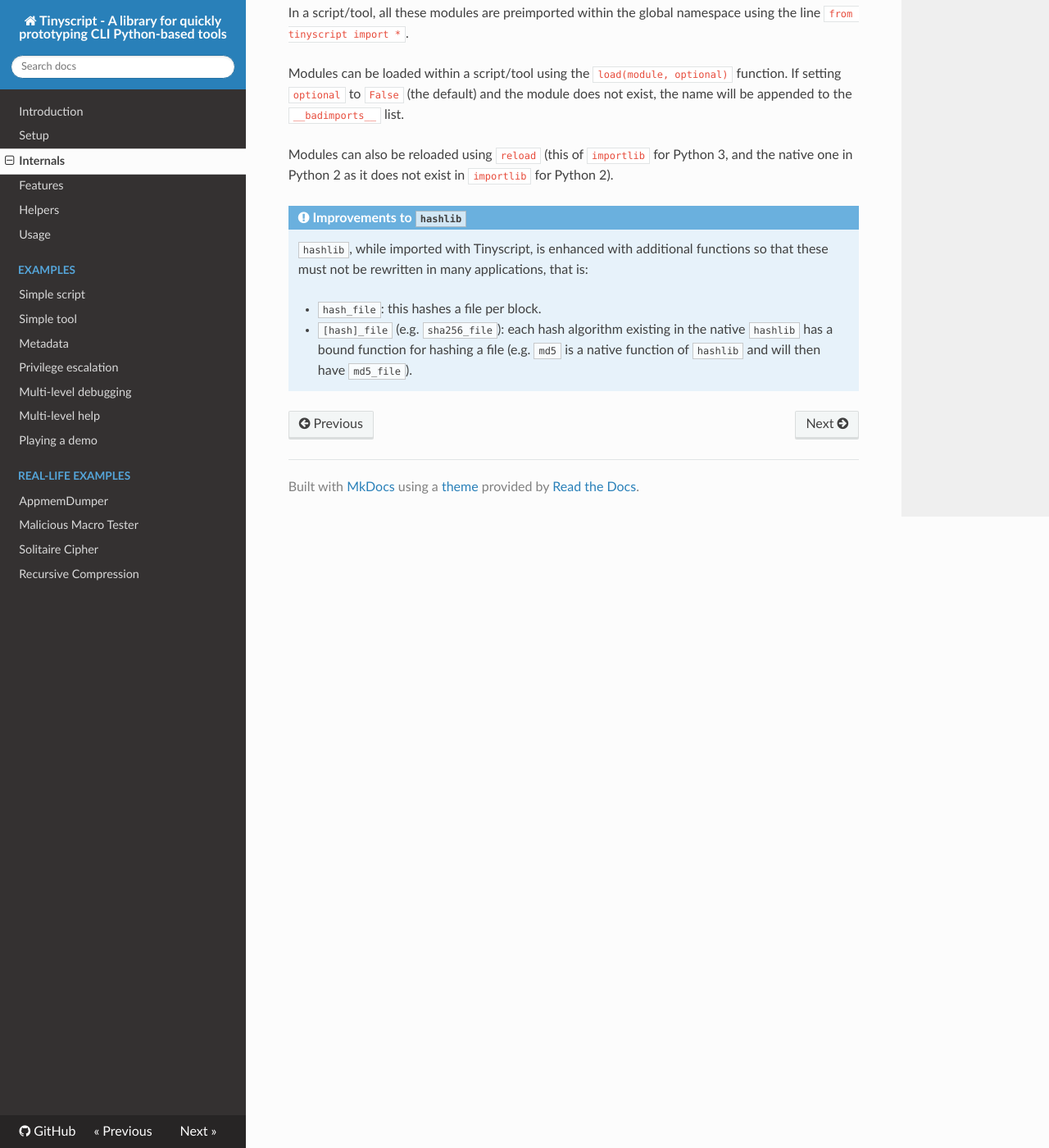
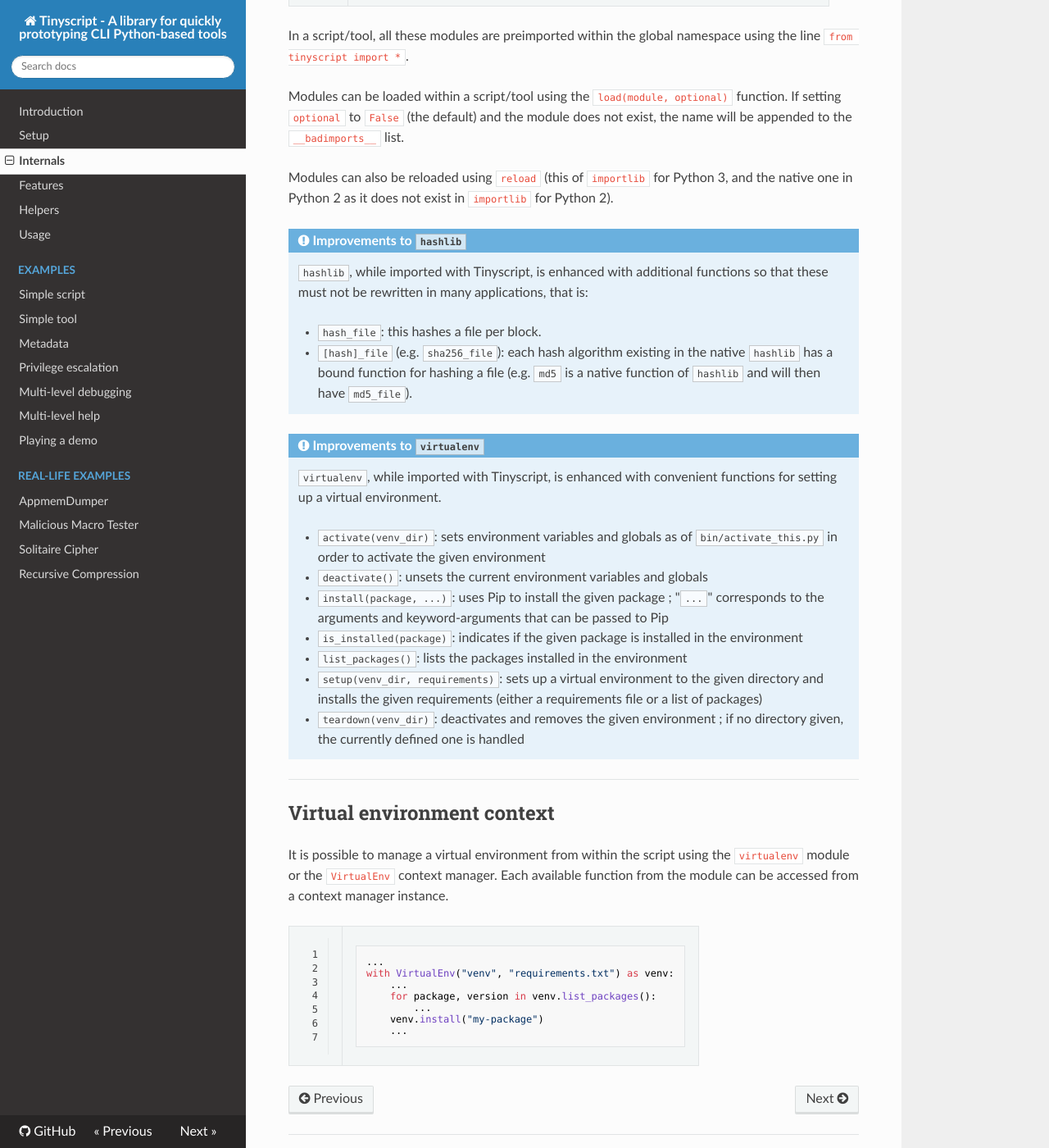
Before and after one commit to dhondta/python-tinyscript, an MkDocs documentation site: the page built from docs/internals.md, in a window 1280 px wide and 1400 px high, scrolled down 3780 px. Shown: the whole window at 82% size. Built offline with MkDocs 1.6.1, drawn with Linux system fonts in a browser that asks for light colours; nearby versions of some CDN libraries; old or Windows-style settings are respelled for this version of MkDocs; some of the changed text lies outside the part shown.

Commit message:
Updated the documentation

````diff
--- a/docs/internals.md
+++ b/docs/internals.md
@@ -143,7 +143,9 @@
 [...]
 >>> from tinyscript import *
 >>> __preimports__
-['argparse', 'base64', 'binascii', 'collections', 'hashlib', 'itertools', 'logging', 'os', 'random', 're', 'shutil', 'signal', 'string', 'sys', 'time']
+['argparse', 'base64', 'binascii', 'collections', 'hashlib', 'itertools',
+ 'logging', 'os', 'pip', 'random', 're', 'shutil', 'signal', 'string',
+  'sys', 'time', 'virtualenv']
 >>> __optimports__
 ['numpy', 'pandas']
 >>> __badimports__
@@ -162,3 +164,31 @@
 
     - `hash_file`: this hashes a file per block.
     - `[hash]_file` (e.g. `sha256_file`): each hash algorithm existing in the native `hashlib` has a bound function for hashing a file (e.g. `md5` is a native function of `hashlib` and will then have `md5_file`).
+
+!!! note "Improvements to `virtualenv`"
+
+    `virtualenv`, while imported with Tinyscript, is enhanced with convenient functions for setting up a virtual environment.
+
+    - `activate(venv_dir)`: sets environment variables and globals as of `bin/activate_this.py` in order to activate the given environment
+    - `deactivate()`: unsets the current environment variables and globals
+    - `install(package, ...)`: uses Pip to install the given package ; "`...`" corresponds to the arguments and keyword-arguments that can be passed to Pip
+    - `is_installed(package)`: indicates if the given package is installed in the environment
+    - `list_packages()`: lists the packages installed in the environment
+    - `setup(venv_dir, requirements)`: sets up a virtual environment to the given directory and installs the given requirements (either a requirements file or a list of packages)
+    - `teardown(venv_dir)`: deactivates and removes the given environment ; if no directory given, the currently defined one is handled
+
+-----
+
+## Virtual environment context
+
+It is possible to manage a virtual environment from within the script using the `virtualenv` module or the `VirtualEnv` context manager. Each available function from the module can be accessed from a context manager instance.
+
+```python hl_lines="2 4 6"
+...
+with VirtualEnv("venv", "requirements.txt") as venv:
+    ...
+    for package, version in venv.list_packages():
+        ...
+    venv.install("my-package")
+    ...
+```
````
Also changed, not shown: docs/features.md (+32 -19 lines), docs/helpers.md (+25 -4 lines).
